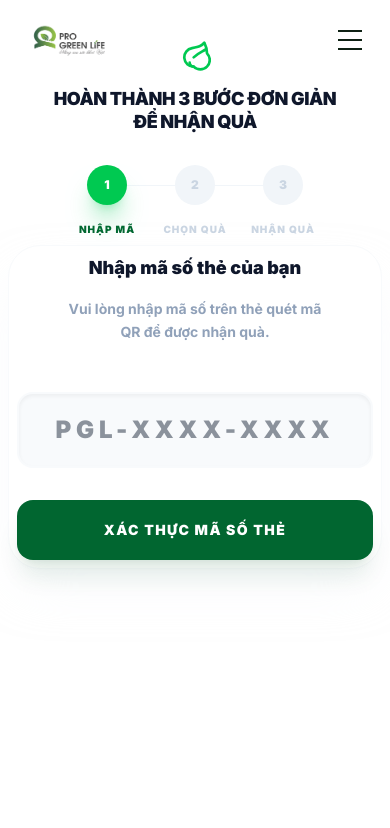
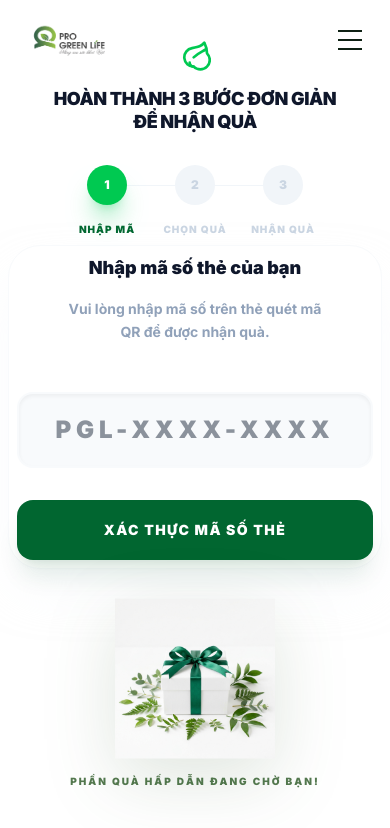
Before and after one commit to khanh020905/progreen, a Next.js app: page /redeem in a window 390 px wide. Shown: the top 828 px of the page. Built offline with nearby package versions, Linux system fonts and the light colour scheme.

Commit message:
feat: add animated mobile-only gift box to redeem page

```diff
--- a/src/app/redeem/page.tsx
+++ b/src/app/redeem/page.tsx
@@ -408,6 +408,38 @@ function RedeemContent() {
 
           </AnimatePresence>
         </div>
+
+        {/* Mobile-Only Gift Box Illustration */}
+        <div className="md:hidden flex flex-col items-center justify-center mt-8 pb-10">
+          <motion.div
+            animate={{ y: [0, -10, 0] }}
+            transition={{
+              duration: 3,
+              repeat: Infinity,
+              ease: "easeInOut"
+            }}
+            className="relative w-40 h-40 drop-shadow-[0_20px_35px_rgba(45,90,39,0.15)]"
+          >
+            <Image
+              src="/faq-gift.png"
+              alt="Hộp quà may mắn"
+              fill
+              className="object-contain"
+              priority
+            />
+          </motion.div>
+          <motion.p
+            animate={{ opacity: [0.6, 1, 0.6] }}
+            transition={{
+              duration: 2,
+              repeat: Infinity,
+              ease: "easeInOut"
+            }}
+            className="text-[10px] font-black uppercase tracking-[0.2em] text-[#2d5a27] mt-3 text-center"
+          >
+            Phần quà hấp dẫn đang chờ bạn!
+          </motion.p>
+        </div>
       </div>
     </div>
   );
```
